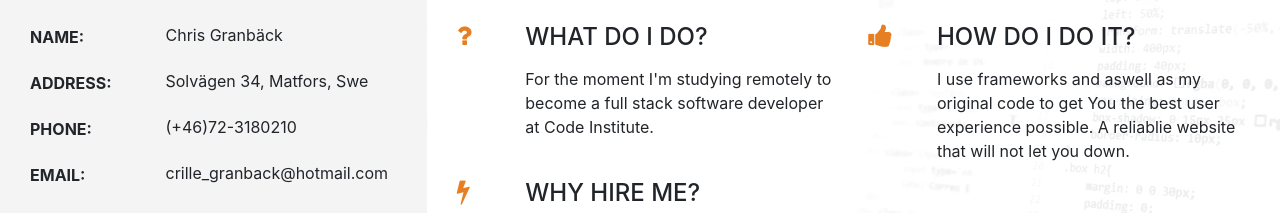
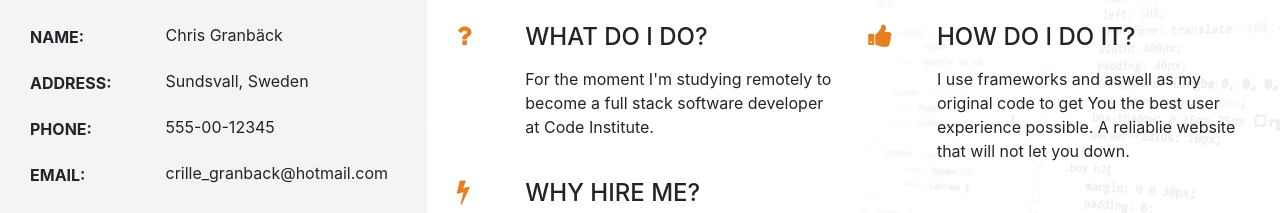
Before and after one commit to Chris8one/ms1-project2, a plain HTML site: page index.html in a window 1280 px wide. Shown: the part 444-657 px from the top of the page. Drawn offline with nearby package versions, Linux system fonts and the light colour scheme.

Commit message:
Updated README.md, Personal Info in index.html and some comment names in style.css

```diff
--- a/index.html
+++ b/index.html
@@ -84,7 +84,7 @@
 					</div>
 					<div class="value">
 						<p>
-							Solvägen 34, Matfors, Swe
+							Sundsvall, Sweden
 						</p>
 					</div>
 				</div>
@@ -96,7 +96,7 @@
 					</div>
 					<div class="value">
 						<p>
-							(+46)72-3180210
+							555-00-12345
 						</p>
 					</div>
 				</div>
```
Also changed, not shown: assets/css/style.css (+10 -10 lines), 1 other file.
